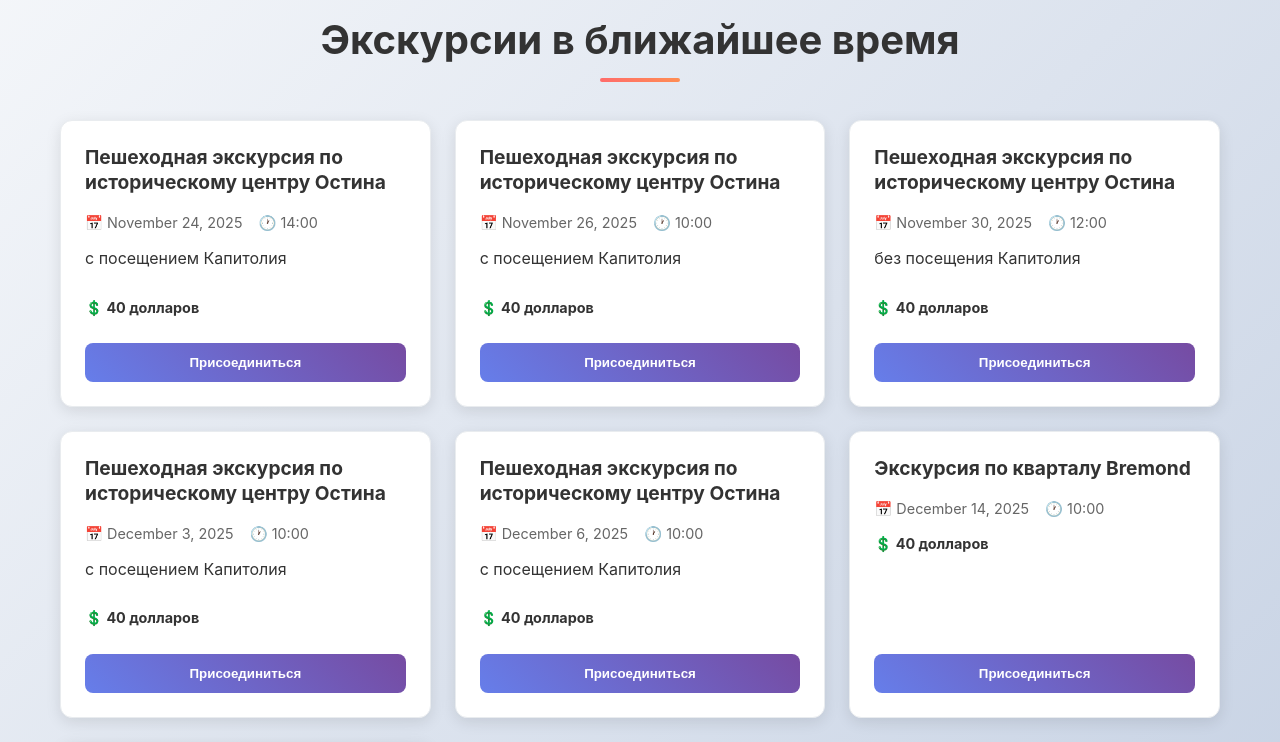
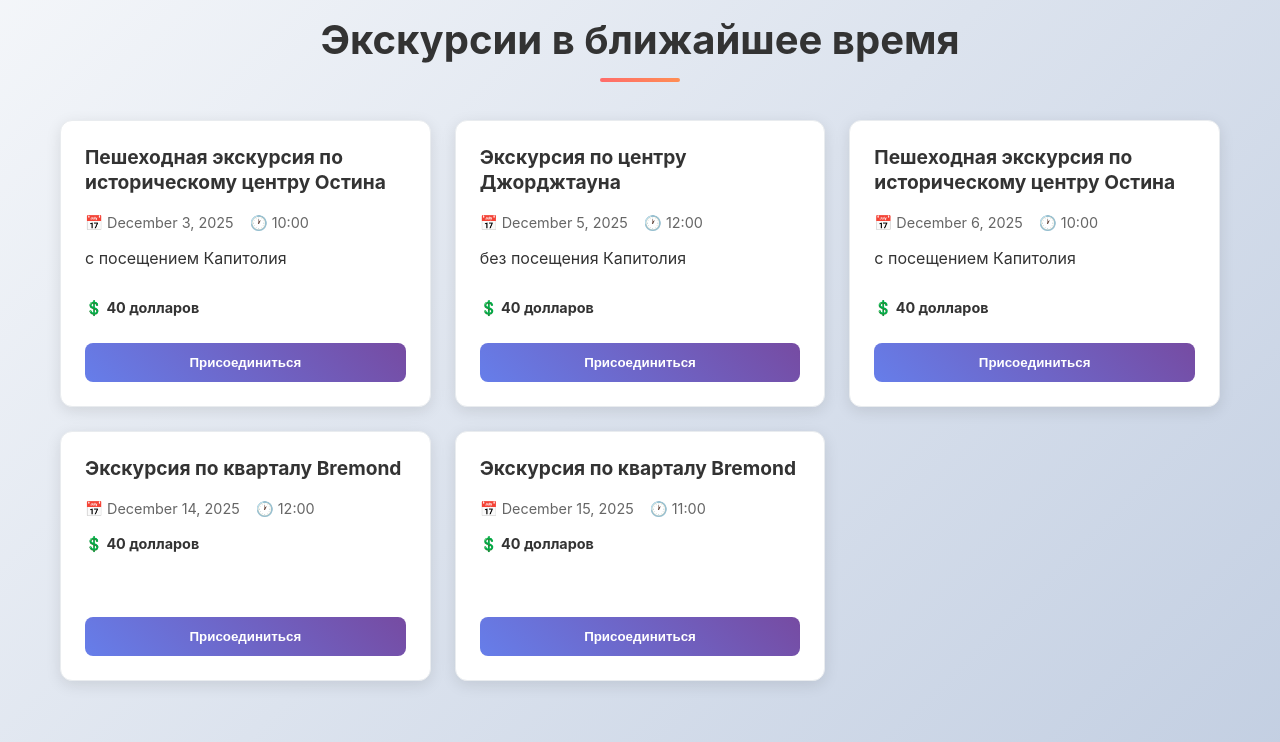
Before and after one commit to tatiana-act/nextjs-boilerplate, a Next.js app: page / in a window 1280 px wide. Shown: the part 6500-7242 px from the top of the page. Built offline with nearby package versions, Linux system fonts and the light colour scheme.

Commit message:
update december tours

```diff
--- a/components/CalendarSection.tsx
+++ b/components/CalendarSection.tsx
@@ -28,6 +28,8 @@ const CalendarSection: React.FC<CalendarSectionProps> = ({
           }
       }
   })
+  const initDate = upcomingTours.length === 0 ? new Date() : new Date(upcomingTours[0].date);
+
   return (
       <section className="section upcoming-tours-section" id={MyConstants.idCalendar}>
          <div className="container">
@@ -43,6 +45,7 @@ const CalendarSection: React.FC<CalendarSectionProps> = ({
         }}
         locale={'ru-RU'}
         initialView='dayGridMonth'
+        initialDate={initDate}
         nowIndicator={true}
         editable={false}
         selectable={true}
--- a/components/UpcomingTourCard.tsx
+++ b/components/UpcomingTourCard.tsx
@@ -23,7 +23,7 @@ const UpcomingTourCard: React.FC<UpcomingTourCardProps> = ({
     };
 
   return (
-    <div className="upcoming-tour-card" onClick={handleClick} >
+    <div className="upcoming-tour-card" onClick={handleClick} id={upcomingTour.id}>
       <div className="upcoming-tour-content">
         <h4 className="upcoming-tour-name">{tourName}</h4>
         <div className="upcoming-tour-details">
--- a/data/RecentTours.ts
+++ b/data/RecentTours.ts
@@ -1,6 +1,28 @@
 import {PastTourEvent} from '@/types/tour';
 
 const pastTourEvents: PastTourEvent[] = [
+    {
+        id: 'tour26',
+        tourProgramId: 'Acap',
+        date: '2025-11-26',
+        time: '10:00',
+        price: 40,
+        bonus: '️с посещением Капитолия',
+        eventUrl: '',
+        eventImage: '',
+        feedbacks: []
+    },
+    {
+        id: 'tour25',
+        tourProgramId: 'Acap',
+        date: '2025-11-24',
+        time: '14:00',
+        price: 40,
+        bonus: '️с посещением Капитолия',
+        eventUrl: '',
+        eventImage: '',
+        feedbacks: []
+    },
     {
         id: 'tour21',
         tourProgramId: 'Acstm',
--- a/data/upcomingTours.ts
+++ b/data/upcomingTours.ts
@@ -1,30 +1,6 @@
 import { UpcomingTourEvent } from '@/types/tour';
 
 export const upcomingTours: UpcomingTourEvent[] = [
-    {
-        id: 'tour25',
-        tourProgramId: 'Acap',
-        date: '2025-11-24',
-        time: '14:00',
-        price: 40,
-        bonus: '️с посещением Капитолия'
-    },
-    {
-        id: 'tour26',
-        tourProgramId: 'Acap',
-        date: '2025-11-26',
-        time: '10:00',
-        price: 40,
-        bonus: '️с посещением Капитолия'
-    },
-    {
-        id: 'tour23',
-        tourProgramId: 'Acap',
-        date: '2025-11-30',
-        time: '12:00',
-        price: 40,
-        bonus: 'без посещения Капитолия'
-    },
     {
         id: 'tour28',
         tourProgramId: 'Acap',
@@ -32,6 +8,14 @@ export const upcomingTours: UpcomingTourEvent[] = [
         time: '10:00',
         price: 40,
         bonus: '️с посещением Капитолия'
+    },
+    {
+        id: 'tour23',
+        tourProgramId: 'Gcrt',
+        date: '2025-12-05',
+        time: '12:00',
+        price: 40,
+        bonus: 'без посещения Капитолия'
     },
     {
         id: 'tour29',
@@ -45,15 +29,15 @@ export const upcomingTours: UpcomingTourEvent[] = [
         id: 'tour30',
         tourProgramId: 'Brmn',
         date: '2025-12-14',
-        time: '10:00',
+        time: '12:00',
         price: 40,
         bonus: ''
     },
     {
         id: 'tour31',
-        tourProgramId: 'hyde',
+        tourProgramId: 'Brmn',
         date: '2025-12-15',
-        time: '10:00',
+        time: '11:00',
         price: 40,
         bonus: ''
     },
```
Also changed, not shown: package.json (+16 -16 lines), 1 other file (tests, documents, lock files or other folders).
